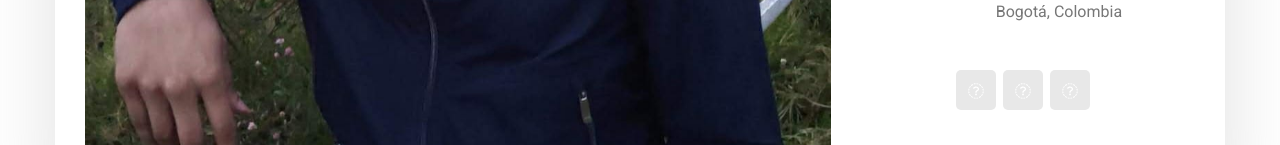
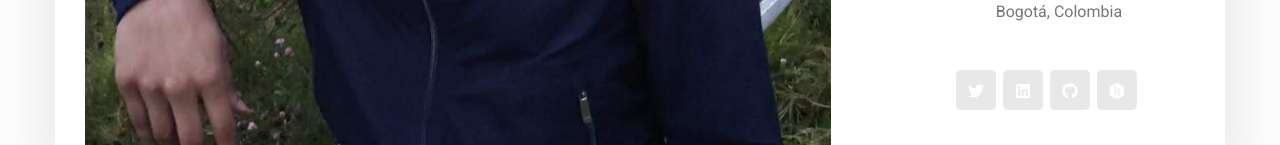
Before and after one commit to haurbano/personal-page-react, a React (Create React App) app: page / in a window 1280 px wide. Shown: the part 807-952 px from the top of the page. Built offline with nearby package versions, Linux system fonts and the light colour scheme.

Commit message:
Added awesome font icons and pint degrade in icos background

```diff
--- a/package.json
+++ b/package.json
@@ -4,6 +4,10 @@
   "private": true,
   "homepage": "https://haurbano.github.io/personal-page-react",
   "dependencies": {
+    "@fortawesome/fontawesome-svg-core": "^1.2.28",
+    "@fortawesome/free-brands-svg-icons": "^5.13.0",
+    "@fortawesome/free-solid-svg-icons": "^5.13.0",
+    "@fortawesome/react-fontawesome": "^0.1.9",
     "@testing-library/jest-dom": "^4.2.4",
     "@testing-library/react": "^9.5.0",
     "@testing-library/user-event": "^7.2.1",
--- a/src/App.js
+++ b/src/App.js
@@ -18,6 +18,7 @@ import './template_css/breadcrumb.css';
 //import './template_css/font-awesome.min.css';
 import './template_css/style.css';
 import './template_css/responsive.css';
+import './template_css/haur_custom.css';
 
 
 
--- a/src/components/HomeBanner.js
+++ b/src/components/HomeBanner.js
@@ -1,6 +1,8 @@
 import React from 'react';
 
 import profileImage from '../images/profile.jpeg'
+import { FontAwesomeIcon } from '@fortawesome/react-fontawesome'
+import { faTwitter, faLinkedin, faGithub, faHackerrank } from '@fortawesome/free-brands-svg-icons'
 
 function HomeBanner() {
     return (
@@ -25,9 +27,10 @@ function HomeBanner() {
 										<li><a href="#"><i class="lnr lnr-home"></i> Bogotá, Colombia</a></li>
 									</ul>
 									<ul class="list personal_social">
-                                        <li><a href="#"><i class="fa fa-facebook"></i></a></li>
-										<li><a href="#"><i class="fa fa-twitter"></i></a></li>
-										<li><a href="#"><i class="fa fa-linkedin"></i></a></li>
+										<li><a class="hu-over" href="https://twitter.com/ha_urbano"><FontAwesomeIcon icon={faTwitter}/></a></li>
+										<li><a class="hu-over" href="https://www.linkedin.com/in/haurbano"><FontAwesomeIcon icon={faLinkedin}/></a></li>
+										<li><a class="hu-over" href="https://github.com/haurbano"><FontAwesomeIcon icon={faGithub}/></a></li>
+										<li><a class="hu-over" href="https://www.hackerrank.com/haurbano_dev"><FontAwesomeIcon icon={faHackerrank}/></a></li>
 									</ul>
 								</div>
 							</div>
--- /dev/null
+++ b/src/template_css/haur_custom.css
@@ -0,0 +1,3 @@
+.hu-over:hover {
+    background-image: -webkit-linear-gradient(0deg, #766dff 0%, #88f3ff 100%) !important;
+}
```
Also changed, not shown: 1 other file (tests, documents, lock files or other folders).
